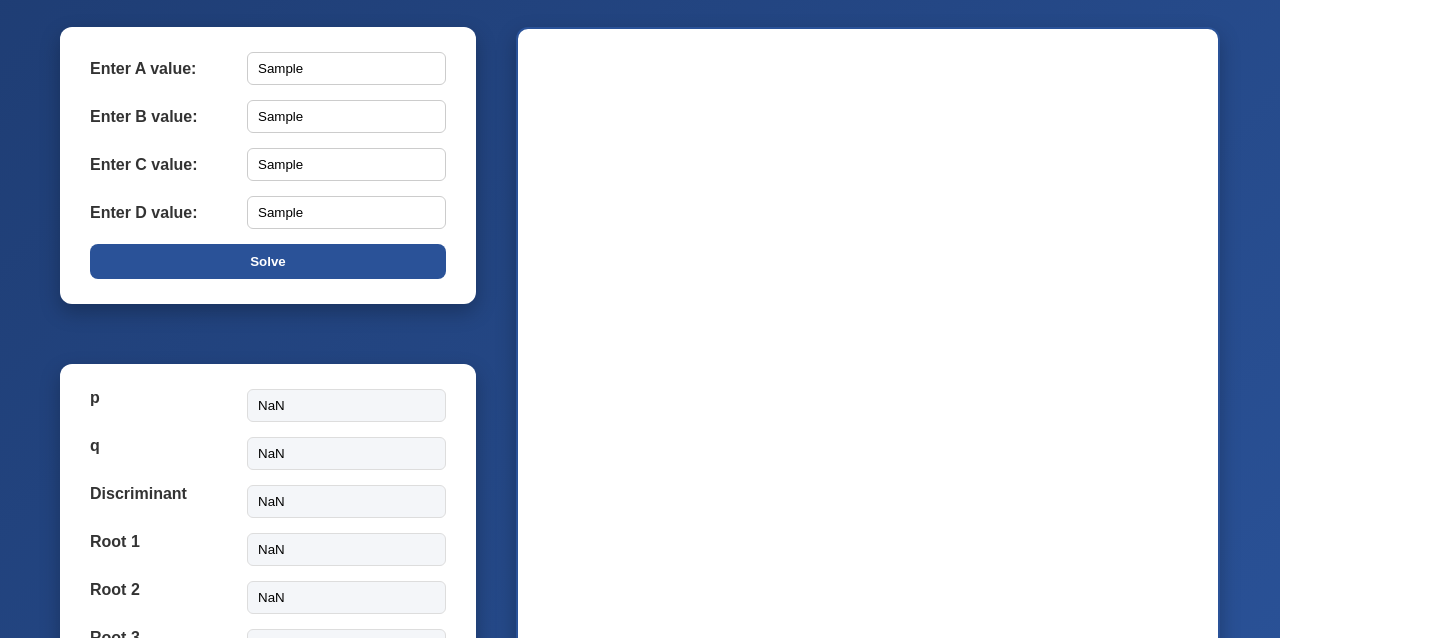
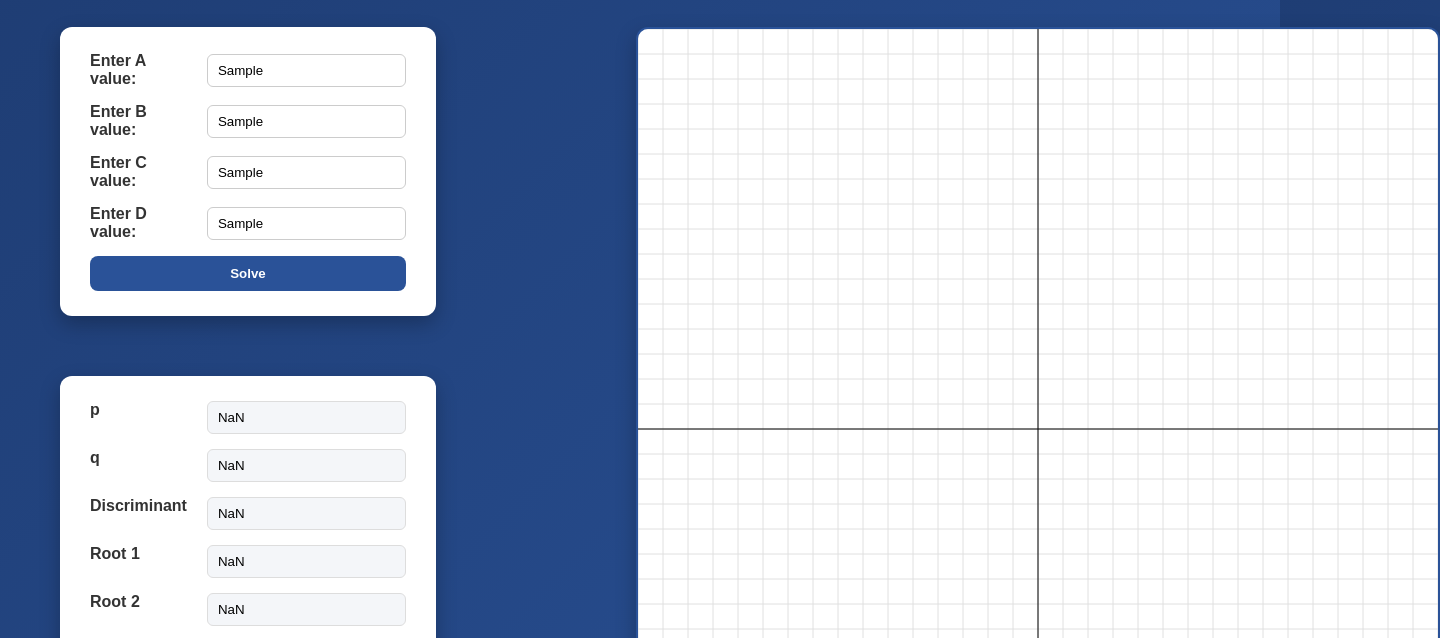
Before and after one commit to Cbenjamin08/assignment-2, a website built with Vite: page index.html in a window 1280 px wide. Both pictures are taken after typing "Sample", "Sample", "Sample", "Sample" into the empty fields and a click on the input "Solve". Shown: the part 149-787 px from the top of the page, 1440 px wide, since content can reach past the window. Built offline with nearby package versions, Linux system fonts and the light colour scheme.

Commit message:
added grid and axes to graph

```diff
--- a/index.html
+++ b/index.html
@@ -46,8 +46,9 @@
       </div>
     </div>
 
-    <canvas id="graph" width="700" height="700"></canvas>
+    <canvas id="graph" width="800" height="800"></canvas>
   </div>
+
   <script src="src/main.ts"></script>
 </body>
 
--- a/src/main.ts
+++ b/src/main.ts
@@ -60,5 +60,47 @@ form?.addEventListener("submit", (event) => {
 
     const canvas = document.getElementById("graph") as HTMLCanvasElement;
     const ctx = canvas.getContext("2d");
+
+    const width = canvas.width;
+    const height = canvas.height;
+    const scale = 25;
+
+    function drawGraph() {
+        if (!ctx) return;
+
+        ctx.clearRect(0, 0, width, height)
+
+        ctx.strokeStyle = "#e0e0e0";
+        ctx.lineWidth = 1;
+
+        for (let x = 0; x <= width; x += scale) {
+            ctx.beginPath();
+            ctx.moveTo(x, 0);
+            ctx.lineTo(x, height);
+            ctx.stroke();
+        }
+
+        for (let y = 0; y <= height; y += scale) {
+            ctx.beginPath();
+            ctx.moveTo(0, y);
+            ctx.lineTo(width, y);
+            ctx.stroke();
+        }
+
+        ctx.strokeStyle = "#000000";
+
+        ctx.beginPath();
+        ctx.moveTo(0, height/2)
+        ctx.lineTo(width, height/2)
+        ctx.stroke();
+
+        ctx.beginPath();
+        ctx.moveTo(width/2, 0)
+        ctx.lineTo(width/2, height)
+        ctx.stroke();
+    }
+
+    drawGraph();
+
 }
 )
--- a/src/style.css
+++ b/src/style.css
@@ -102,7 +102,7 @@ input[type="submit"]:hover {
 
 .main-layout {
   display: flex;
-  gap: 40px;
+  gap: 200px;
   align-items: flex-start;
   justify-content: space-between;
   width: 100%;
```
